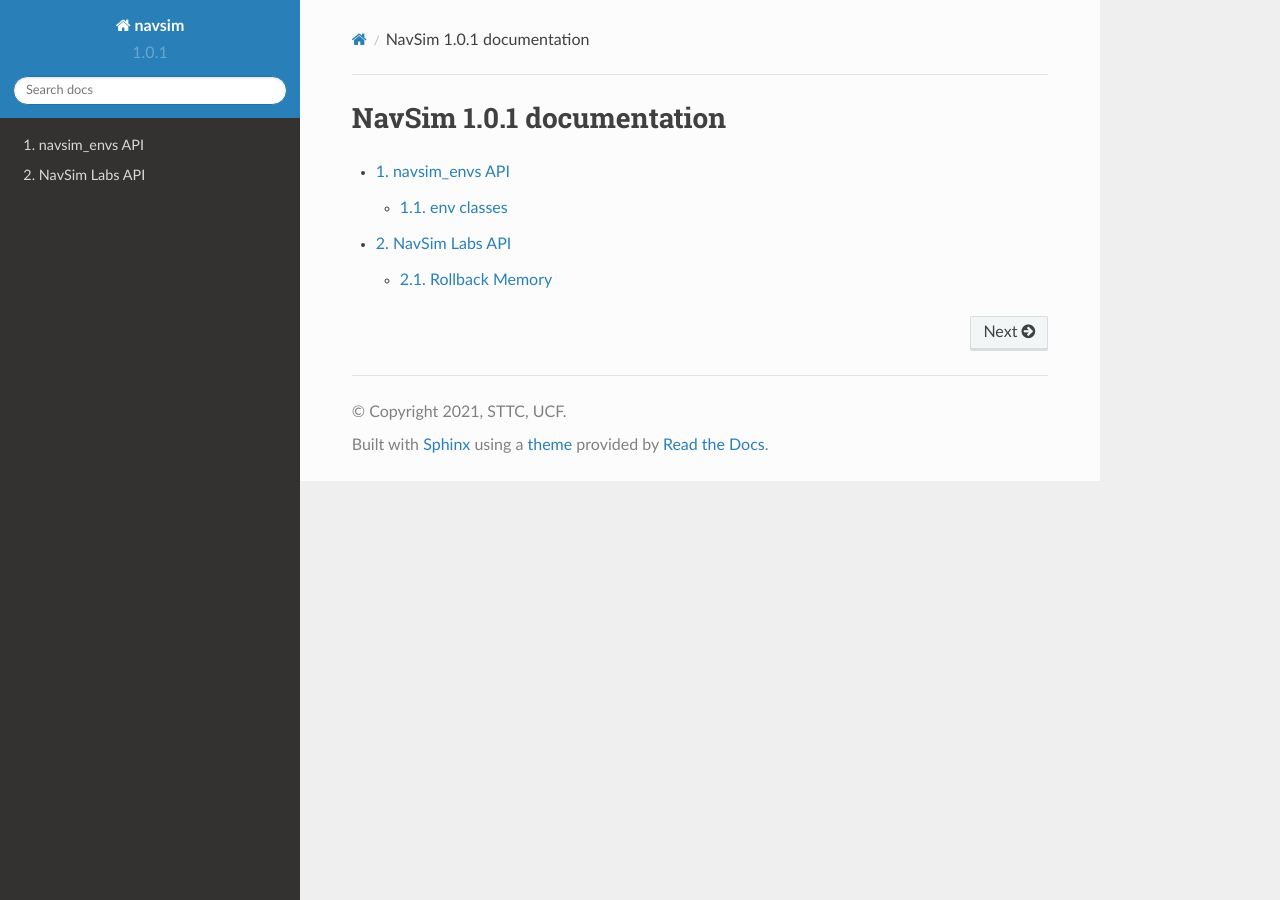
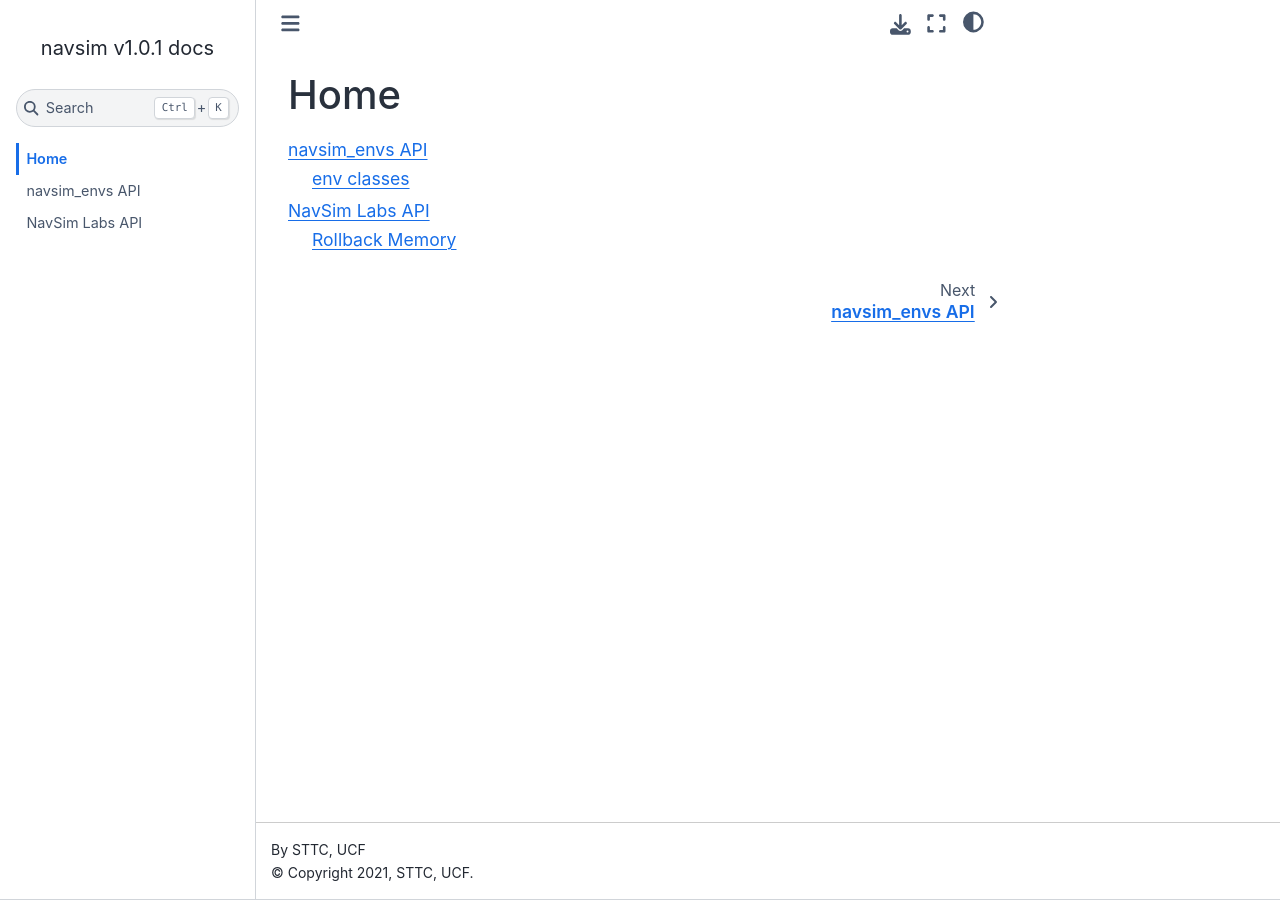
Before and after one commit to ucf-sttc/navsim, a Sphinx documentation site: the page built from docs/source/index.md, in a window 1280 px wide. Built offline with Sphinx 7.4.7 and the Sphinx Book theme 1.1.4, drawn with Linux system fonts in a browser that asks for light colours; pages that are not in the unit, such as notebooks, are missing from menus.

Commit message:
documentation updates wip

````diff
--- a/docs/source/conf.py
+++ b/docs/source/conf.py
@@ -12,7 +12,6 @@
 #
 import os
 import sys
-import sphinx_rtd_theme  # noqa
 
 sys.path.insert(0, os.path.abspath('../..'))
 
@@ -36,7 +35,8 @@
               'sphinx.ext.viewcode',
               'sphinx.ext.autosectionlabel',
               'sphinx_copybutton',
-              'sphinx_rtd_theme',
+              'sphinx_togglebutton',
+              'sphinx_book_theme',
               # 'sphinxcontrib.katex',
               # 'sphinx_copybutton',
               # 'sphinx_panels',
@@ -67,9 +67,15 @@
 # The theme to use for HTML and HTML Help pages.  See the documentation for
 # a list of builtin themes.
 #
-html_theme = 'sphinx_rtd_theme'  # 'alabaster'
+html_theme = 'sphinx_book_theme'  # 'alabaster'
 html_theme_options = {
-    #    'analytics_id': 'G-XXXXXXXXXX',  #  Provided by Google in your dashboard
+    "home_page_in_toc": True,
+    "show_navbar_depth": 3,  # = pydata show_nav_level
+    "navigation_depth": 3,   # pydata maxdepth
+    "show_nav_level": 3,     # pydata
+    "show_toc_level": 3,
+    "secondary_sidebar_items": [],
+    #    'analytics_id': 'G-XXXXXXXXXX',  #  Provided by Google
     #    'analytics_anonymize_ip': False,
     #    'logo_only': False,
     #    'display_version': True,
@@ -80,10 +86,11 @@
     # Toc options
     #    'collapse_navigation': True,
     #    'sticky_navigation': True,
-    'navigation_depth': 2,
-    #    'includehidden': True,
+    #'navigation_depth': 2,
+    #'includehidden': True,
     #    'titles_only': False
 }
+
 
 # Add any paths that contain custom static files (such as style sheets) here,
 # relative to this directory. They are copied after the builtin static files,
@@ -91,6 +98,7 @@
 html_static_path = ['_static']
 html_show_sourcelink = False
 html_copy_source = False
+html_title = f'{project} v{version} docs'
 
 
 # At the bottom of conf.py
@@ -112,7 +120,7 @@
 }
 latex_theme = 'manual'
 # latex_toplevel_sectioning = 'part'
-myst_heading_anchors = 2
+myst_heading_anchors = 3
 
 intersphinx_mapping = {
     'python': ('https://docs.python.org/3', None),
--- /dev/null
+++ b/docs/source/index.md
@@ -0,0 +1,13 @@
+# Home
+```{toctree}
+---
+maxdepth: 3
+---
+
+navsim/README.md
+navsim_envs Tutorial <navsim-envs/README.md>
+navsim_envs_api
+ARORA Sim Tutorial - After Action Review (AAR) Mode<navsim-envs/aar.md>
+Conda/Container Tutorial <navsim/navsim_conda.md>
+navsim_lab_api
+```
````
Also changed, not shown: README.md (+21 -20 lines), docs/index.rst (renamed from docs/source/index.rst, +3 -4 lines), 5 other files.
